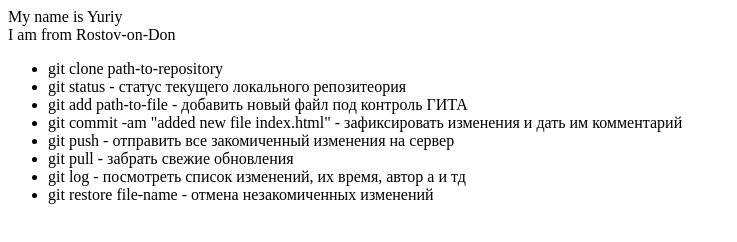
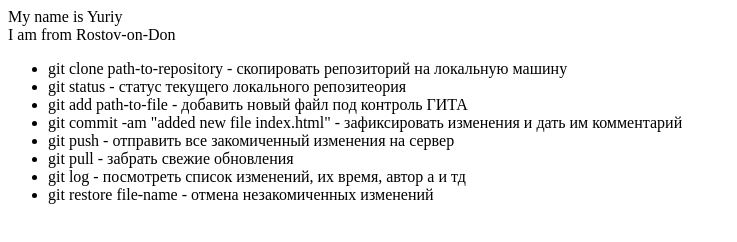
Before and after one commit to Yuriy0014/git-lesson, a plain HTML site: page index.html in a window 1280 px wide. Shown: the whole page, without its empty margins (0-737 px from the left). Drawn offline with Linux system fonts and the light colour scheme.

Commit message:
Added comment for clone command

```diff
--- a/index.html
+++ b/index.html
@@ -8,7 +8,7 @@
 
 <div>
     <ul>
-        <li>git clone path-to-repository</li>
+        <li>git clone path-to-repository - скопировать репозиторий на локальную машину</li>
         <li>git status - статус текущего локального репозитеория</li>
         <li>git add path-to-file - добавить новый файл под контроль ГИТА</li>
         <li>git commit -am "added new file index.html" - зафиксировать изменения и дать им комментарий</li>
```
